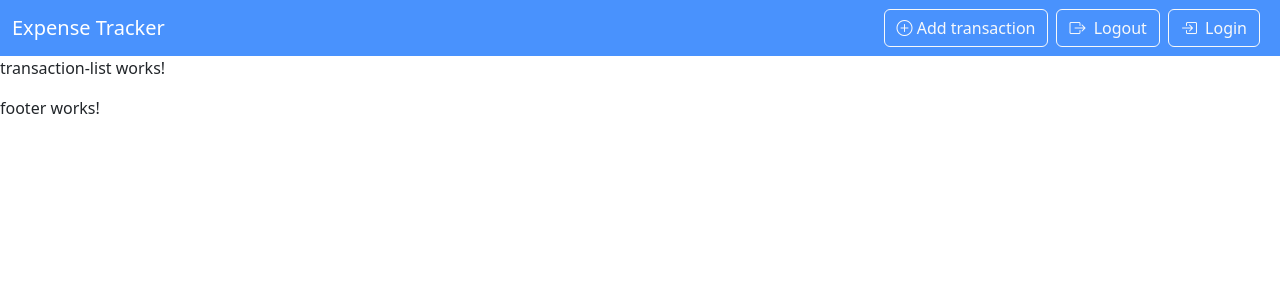
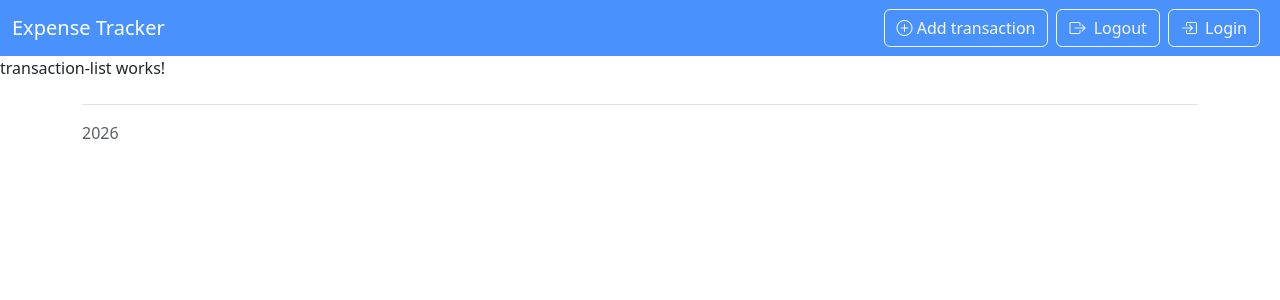
Before and after one commit to Augusto-LJ/ExpensesApp, an Angular app in the folder Expenses.Client/: page /transactions in a window 1280 px wide. Shown: the top 300 px of the page. Built offline with nearby package versions, Linux system fonts and the light colour scheme.

Commit message:
feat: styles footer component using bootstrap

```diff
--- a/Expenses.Client/src/app/components/footer/footer.html
+++ b/Expenses.Client/src/app/components/footer/footer.html
@@ -1 +1,5 @@
-<p>footer works!</p>
+<div class="container">
+  <footer class="d-flex flex-wrap justify-content-between align-items-center py-3 my-4 border-top">
+    <p class="col-md-4 mb-0 text-body-secondary">{{ currentYear }}</p>
+  </footer>
+</div>
--- a/Expenses.Client/src/app/components/footer/footer.ts
+++ b/Expenses.Client/src/app/components/footer/footer.ts
@@ -6,4 +6,6 @@ import { Component } from '@angular/core';
   styleUrl: './footer.css',
   templateUrl: './footer.html',
 })
-export class Footer {}
+export class Footer {
+  currentYear: number = new Date().getFullYear();
+}
```
